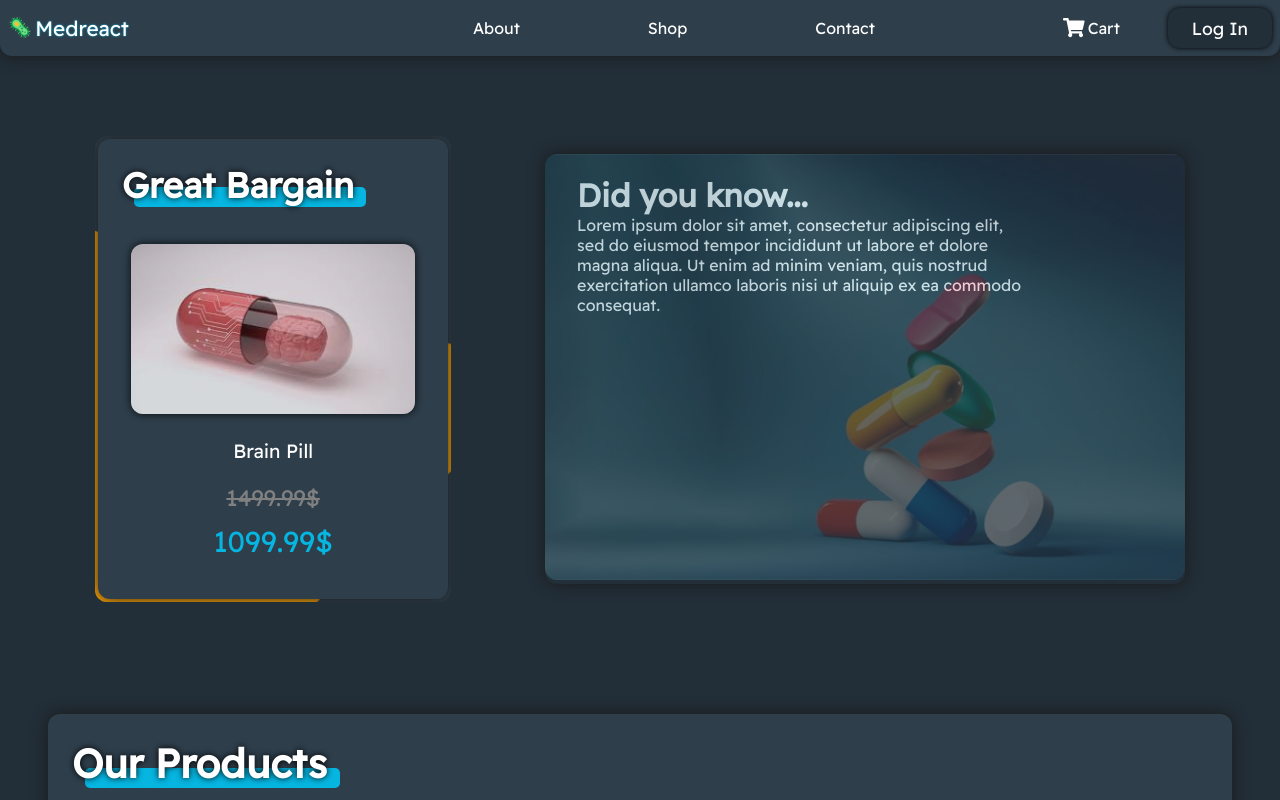
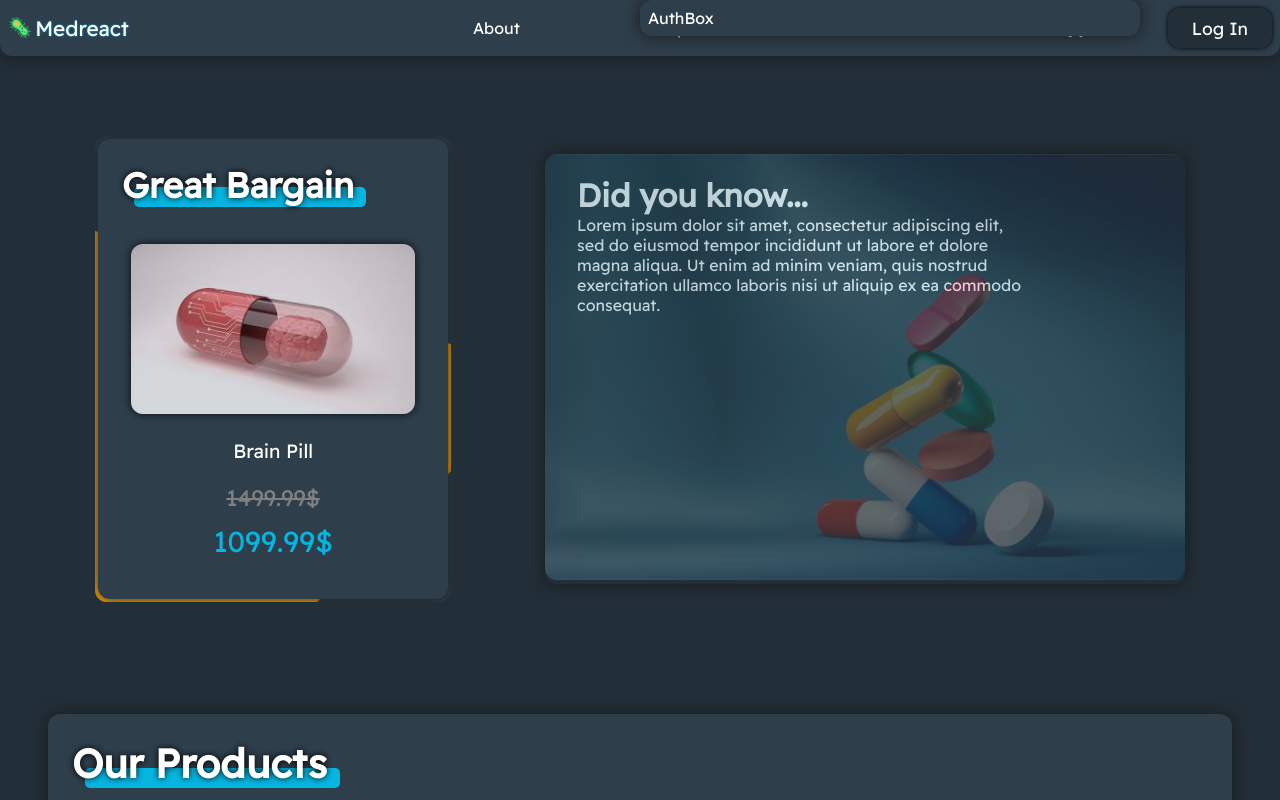
Before and after one commit to mweglowski/order-app, a React (Create React App) app: page / in a window 1280 px wide. Both pictures are taken after a click on the button "Log In". Shown: the top 800 px of the page. Built offline with nearby package versions, Linux system fonts and the light colour scheme.

Commit message:
z-index authbox

```diff
--- a/src/components/AuthBox/AuthBox.css
+++ b/src/components/AuthBox/AuthBox.css
@@ -3,4 +3,5 @@
 	left: 50%;
 	width: 500px;
 	height: 500px;
+	z-index: 30;
 }
```
